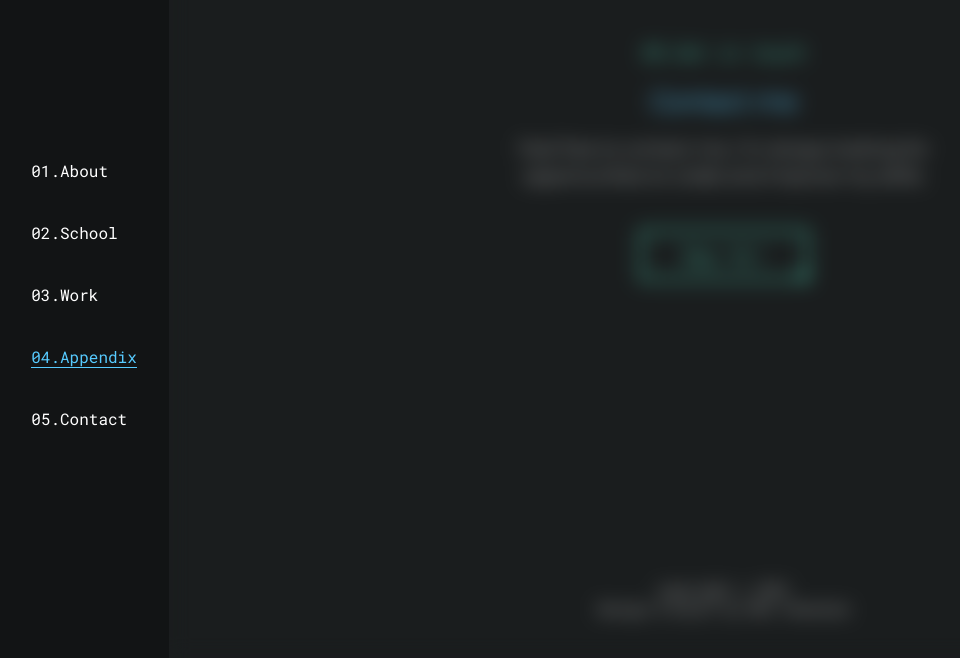
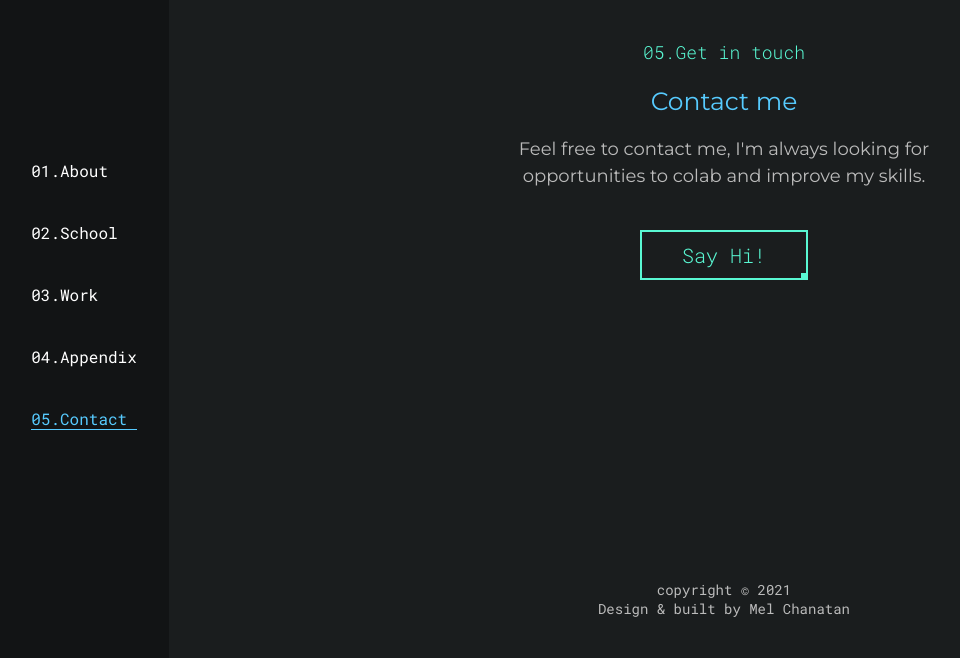
Before and after one commit to melchanatan/personal-site-v1, a website: page index.html in a window 1280 px wide. Both pictures are taken after a click on the link "Contact". Shown: the part 5069-5727 px from the top of the page, without its empty margins (1-961 px from the left). Drawn offline with nearby package versions, Linux system fonts and the light colour scheme; some packages are replaced by stand-ins of ours.

Commit message:
Minor bug fixed

```diff
--- a/package.json
+++ b/package.json
@@ -6,7 +6,7 @@
   "scripts": {
     "watch:sass": "node-sass sass/main.scss css/style.css -w",
     "devserver": "live-server",
-    "start": "npm-run-all --parallel devserver watch:sass",
+    "start": "npm-run-all --parallel watch:sass",
     "compile:sass": "node-sass sass/main.scss css/style.comp.css",
     "prefix:css": "postcss --use autoprefixer -b 'last 10 versions' css/style.comp.css -o css/style.prefix.css",
     "compress:css": "node-sass css/style.prefix.css css/style.css --output-style compressed",
@@ -18,11 +18,11 @@
   "devDependencies": {
     "autoprefixer": "^10.3.7",
     "concat": "^1.0.3",
-    "node-sass": "^6.0.1",
     "npm-run-all": "^4.1.5",
     "postcss-cli": "^9.0.1"
   },
   "dependencies": {
+    "node-sass": "^9.0.0",
     "postcss": "^8.3.11"
   }
 }
--- a/sass/layout/_navigation.scss
+++ b/sass/layout/_navigation.scss
@@ -34,7 +34,7 @@
     height: 100%;
     z-index: 2;
     display: none;
-    transition: all .2s;
+    transition: all .5s;
 }
 
 
--- a/scripts/aos-manager.js
+++ b/scripts/aos-manager.js
@@ -28,8 +28,16 @@ $(window).scroll(function () {
 
 //// SIDEBAR SECTION INDICATOR
 $(document).scroll(function () {
+    var contactSectionTop = $('.contact').position().top-400;
     $('section').each(function (index) {
-        if($(this).position().top <= $(document).scrollTop() && ($(this).position().top * 1.1 + $(this).outerHeight()) * 0.9 > $(document).scrollTop()) {
+        if ($(document).scrollTop() >= contactSectionTop) {
+            console.log("s" + contactSectionTop +"")
+            navLinkActive(4);
+
+        } else if($(this).position().top <= $(document).scrollTop()  && (($(this).position().top) * 1.1 + $(this).outerHeight()) * 0.9 > $(document).scrollTop()) {
+            console.log("w" + $(document).scrollTop())
+            console.log("s" + contactSectionTop +"")
+
             navLinkActive(index);
         }
     });
--- a/scripts/nav-toggle.js
+++ b/scripts/nav-toggle.js
@@ -26,7 +26,9 @@ navLogo.click( () => {
 })
 
 $(document).on('click', '.nav__link', function () {
-    toggleAll();
+    blur.removeClass("blur");
+    menuLinks.removeClass("is-active");
+
 });
 
 
```
Also changed, not shown: css/style.css, img/sprite.svg (deleted), sass/abstracts/_variables.scss (line endings or trailing spaces), sass/base/_typography.scss (line endings or trailing spaces), sass/components/_button.scss (line endings or trailing spaces), 2 other files.
